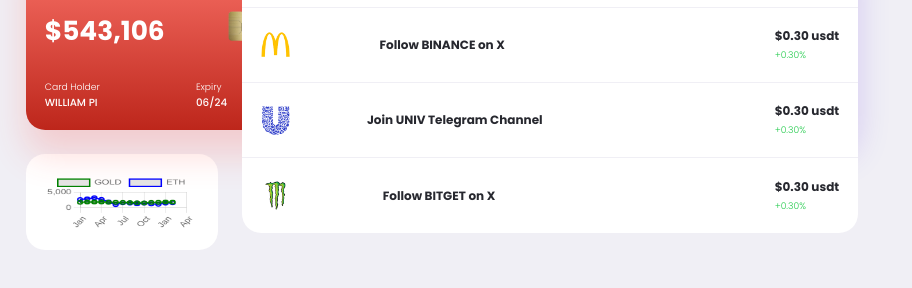
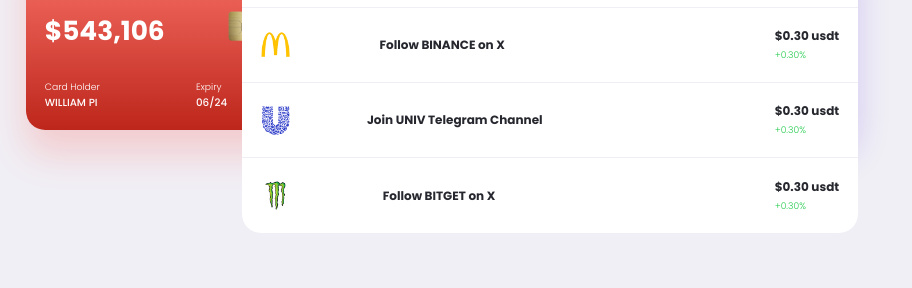
Before and after one commit to Coachflux/HTML-project, a plain HTML site: page index.html in a window 1280 px wide. Shown: the part 126-414 px from the top of the page, without its empty margins (0-912 px from the left). Drawn offline with nearby package versions, Linux system fonts and the light colour scheme.

Commit message:
Update index.html

```diff
--- a/index.html
+++ b/index.html
@@ -143,7 +143,7 @@
              <!-- fast payment -->
 
              <!-- canvas -->
-             <canvas id="chart"></canvas>
+
 
         </section>
 
```
